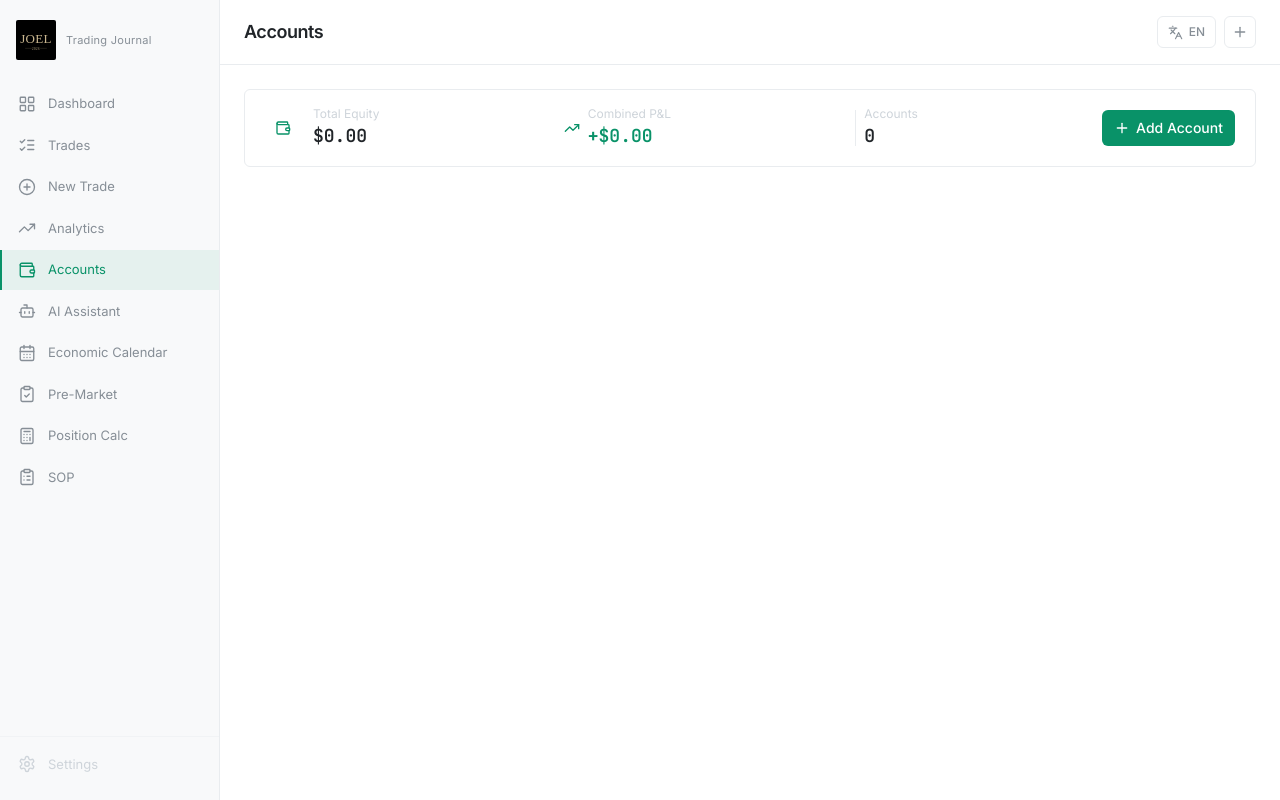
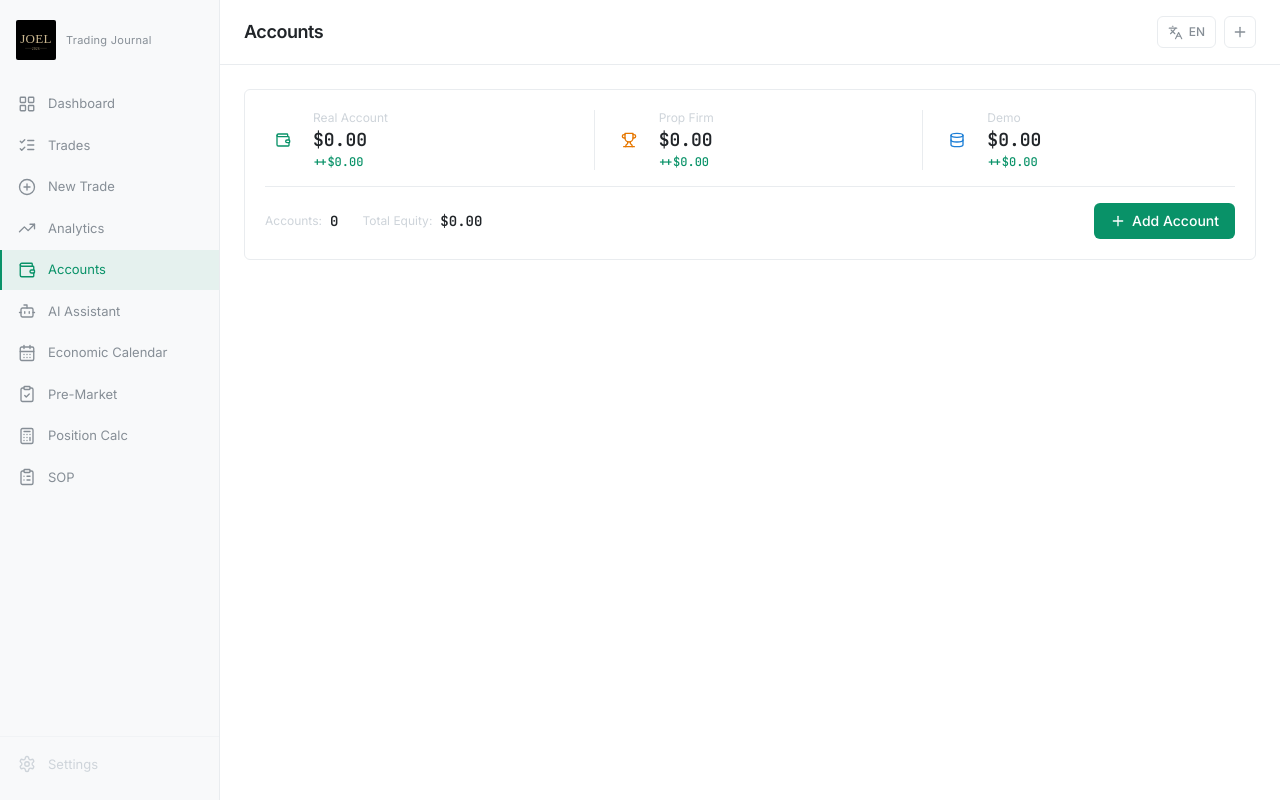
Before and after one commit to joelting02-sys/joel-trading-journey, a React (Vite) app: page /accounts in a window 1280 px wide. Built offline with nearby package versions, Linux system fonts and the light colour scheme.

Commit message:
feat: split total equity card on Accounts page into three columns for Real, Prop, and Demo metrics

```diff
--- a/src/pages/Accounts.tsx
+++ b/src/pages/Accounts.tsx
@@ -1,5 +1,5 @@
 import { useMemo, useState, type FormEvent } from "react";
-import { Wallet, TrendingUp, TrendingDown, Check, Pencil, Trash2, Plus, X, ChevronDown, ChevronUp, AlertTriangle, Trophy, Target } from "lucide-react";
+import { Wallet, TrendingUp, TrendingDown, Check, Pencil, Trash2, Plus, X, ChevronDown, ChevronUp, AlertTriangle, Trophy, Target, Database } from "lucide-react";
 import Layout from "@/components/Layout";
 import Badge from "@/components/Badge";
 import { useTradeStore } from "@/store/useTradeStore";
@@ -50,6 +50,60 @@ export default function Accounts() {
     [accountEquities]
   );
 
+  const realEquity = useMemo(() => {
+    return accountEquities
+      .filter(({ account }) => {
+        const type = account.accountType ?? (account.propFirm?.enabled ? "prop" : "real");
+        return type === "real";
+      })
+      .reduce((s, { equity }) => s + equity, 0);
+  }, [accountEquities]);
+
+  const realPnl = useMemo(() => {
+    return accountEquities
+      .filter(({ account }) => {
+        const type = account.accountType ?? (account.propFirm?.enabled ? "prop" : "real");
+        return type === "real";
+      })
+      .reduce((s, { account, equity }) => s + (equity - account.balance), 0);
+  }, [accountEquities]);
+
+  const propEquity = useMemo(() => {
+    return accountEquities
+      .filter(({ account }) => {
+        const type = account.accountType ?? (account.propFirm?.enabled ? "prop" : "real");
+        return type === "prop";
+      })
+      .reduce((s, { equity }) => s + equity, 0);
+  }, [accountEquities]);
+
+  const propPnl = useMemo(() => {
+    return accountEquities
+      .filter(({ account }) => {
+        const type = account.accountType ?? (account.propFirm?.enabled ? "prop" : "real");
+        return type === "prop";
+      })
+      .reduce((s, { account, equity }) => s + (equity - account.balance), 0);
+  }, [accountEquities]);
+
+  const demoEquity = useMemo(() => {
+    return accountEquities
+      .filter(({ account }) => {
+        const type = account.accountType ?? (account.propFirm?.enabled ? "prop" : "real");
+        return type === "demo";
+      })
+      .reduce((s, { equity }) => s + equity, 0);
+  }, [accountEquities]);
+
+  const demoPnl = useMemo(() => {
+    return accountEquities
+      .filter(({ account }) => {
+        const type = account.accountType ?? (account.propFirm?.enabled ? "prop" : "real");
+        return type === "demo";
+      })
+      .reduce((s, { account, equity }) => s + (equity - account.balance), 0);
+  }, [accountEquities]);
+
   const openAdd = () => { setEditingAccount(null); setDialogOpen(true); };
   const openEdit = (a: Account) => { setEditingAccount(a); setDialogOpen(true); };
   const handleDelete = (a: Account) => { if (window.confirm(t.accountsPage.deleteConfirm)) deleteAccount(a.id); };
@@ -62,36 +116,69 @@ export default function Accounts() {
 
   return (
     <Layout title={t.title.accounts}>
-      <div className="mb-5 flex flex-wrap items-center justify-between gap-4 rounded-md border border-border bg-bg-surface px-5 py-4">
-        <div className="flex items-center gap-3">
-          <div className="flex h-9 w-9 items-center justify-center rounded-full bg-primary/12">
-            <Wallet className="h-4 w-4 text-primary" />
+      <div className="mb-5 flex flex-col gap-4 rounded-md border border-border bg-bg-surface p-5">
+        {/* Three Columns Grid for Balances */}
+        <div className="grid grid-cols-1 gap-4 divide-y divide-border sm:grid-cols-3 sm:divide-x sm:divide-y-0">
+          {/* Real Money */}
+          <div className="flex items-center gap-3 pb-3 sm:pb-0">
+            <div className="flex h-9 w-9 shrink-0 items-center justify-center rounded-full bg-primary/12">
+              <Wallet className="h-4 w-4 text-primary" />
+            </div>
+            <div>
+              <div className="text-xs text-text-muted">{t.accountsPage.typeReal}</div>
+              <div className="tj-number text-lg font-semibold text-text">{formatCurrencyConverted(realEquity, currency)}</div>
+              <div className={`tj-number text-xs font-medium ${realPnl >= 0 ? "text-primary" : "text-loss"}`}>
+                {realPnl >= 0 ? "+" : ""}{formatSignedCurrencyConverted(realPnl, currency)}
+              </div>
+            </div>
           </div>
-          <div>
-            <div className="text-xs text-text-muted">{t.accountsPage.totalEquity}</div>
-            <div className="tj-number text-lg font-semibold text-text">{formatCurrencyConverted(totalEquity, currency)}</div>
+
+          {/* Prop Firm */}
+          <div className="flex items-center gap-3 pt-3 sm:pl-4 sm:pt-0">
+            <div className="flex h-9 w-9 shrink-0 items-center justify-center rounded-full bg-warning/12">
+              <Trophy className="h-4 w-4 text-warning" />
+            </div>
+            <div>
+              <div className="text-xs text-text-muted">{t.accountsPage.typeProp}</div>
+              <div className="tj-number text-lg font-semibold text-text">{formatCurrencyConverted(propEquity, currency)}</div>
+              <div className={`tj-number text-xs font-medium ${propPnl >= 0 ? "text-primary" : "text-loss"}`}>
+                {propPnl >= 0 ? "+" : ""}{formatSignedCurrencyConverted(propPnl, currency)}
+              </div>
+            </div>
           </div>
-        </div>
-        <div className="flex items-center gap-2">
-          {totalPnl >= 0 ? <TrendingUp className="h-4 w-4 text-primary" /> : <TrendingDown className="h-4 w-4 text-loss" />}
-          <div>
-            <div className="text-xs text-text-muted">{t.accountsPage.combinedPnl}</div>
-            <div className={`tj-number text-lg font-semibold ${totalPnl >= 0 ? "text-primary" : "text-loss"}`}>
-              {formatSignedCurrencyConverted(totalPnl, currency)}
+
+          {/* Demo */}
+          <div className="flex items-center gap-3 pt-3 sm:pl-4 sm:pt-0">
+            <div className="flex h-9 w-9 shrink-0 items-center justify-center rounded-full bg-info/12">
+              <Database className="h-4 w-4 text-info" />
+            </div>
+            <div>
+              <div className="text-xs text-text-muted">{t.accountsPage.typeDemo}</div>
+              <div className="tj-number text-lg font-semibold text-text">{formatCurrencyConverted(demoEquity, currency)}</div>
+              <div className={`tj-number text-xs font-medium ${demoPnl >= 0 ? "text-primary" : "text-loss"}`}>
+                {demoPnl >= 0 ? "+" : ""}{formatSignedCurrencyConverted(demoPnl, currency)}
+              </div>
             </div>
           </div>
         </div>
-        <div className="hidden items-center gap-2 sm:flex">
-          <div className="h-9 w-px bg-border" />
-          <div>
-            <div className="text-xs text-text-muted">{t.accountsPage.accounts}</div>
-            <div className="tj-number text-lg font-semibold text-text">{accounts.length}</div>
+
+        {/* Bottom bar with Add Account */}
+        <div className="flex flex-wrap items-center justify-between gap-4 border-t border-border pt-4">
+          <div className="flex items-center gap-6">
+            <div className="flex items-center gap-2">
+              <div className="text-xs text-text-muted">{t.accountsPage.accounts}:</div>
+              <div className="tj-number text-sm font-semibold text-text">{accounts.length}</div>
+            </div>
+            <div className="flex items-center gap-2">
+              <div className="text-xs text-text-muted">{t.accountsPage.totalEquity}:</div>
+              <div className="tj-number text-sm font-semibold text-text">{formatCurrencyConverted(totalEquity, currency)}</div>
+            </div>
           </div>
+          <button type="button" onClick={openAdd} className="inline-flex items-center justify-center gap-1.5 rounded-md bg-primary px-4 py-2 text-sm font-medium text-white transition-colors hover:bg-primary/90">
+            <Plus className="h-4 w-4" />
+            {t.accountsPage.addAccount}
+          </button>
         </div>
-        <button type="button" onClick={openAdd} className="inline-flex items-center justify-center gap-1.5 rounded-md bg-primary px-3 py-2 text-sm font-medium text-white transition-colors hover:bg-primary/90">
-          <Plus className="h-4 w-4" />
-          {t.accountsPage.addAccount}
-        </button>
       </div>
 
       <div className="grid grid-cols-1 gap-4 md:grid-cols-2 lg:grid-cols-3">
```
